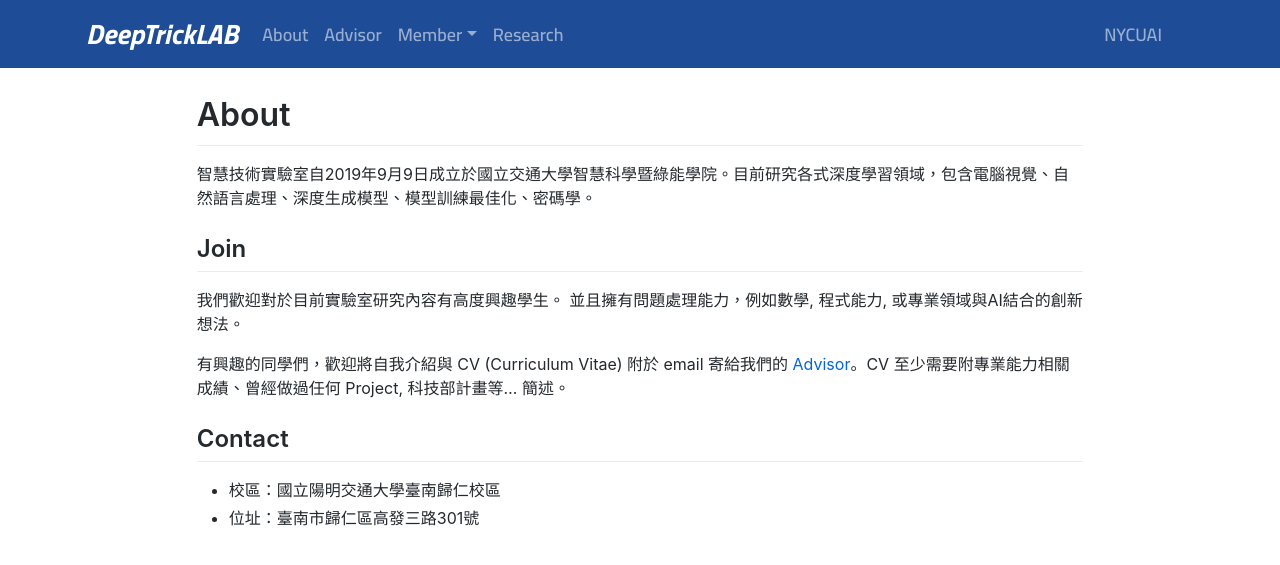
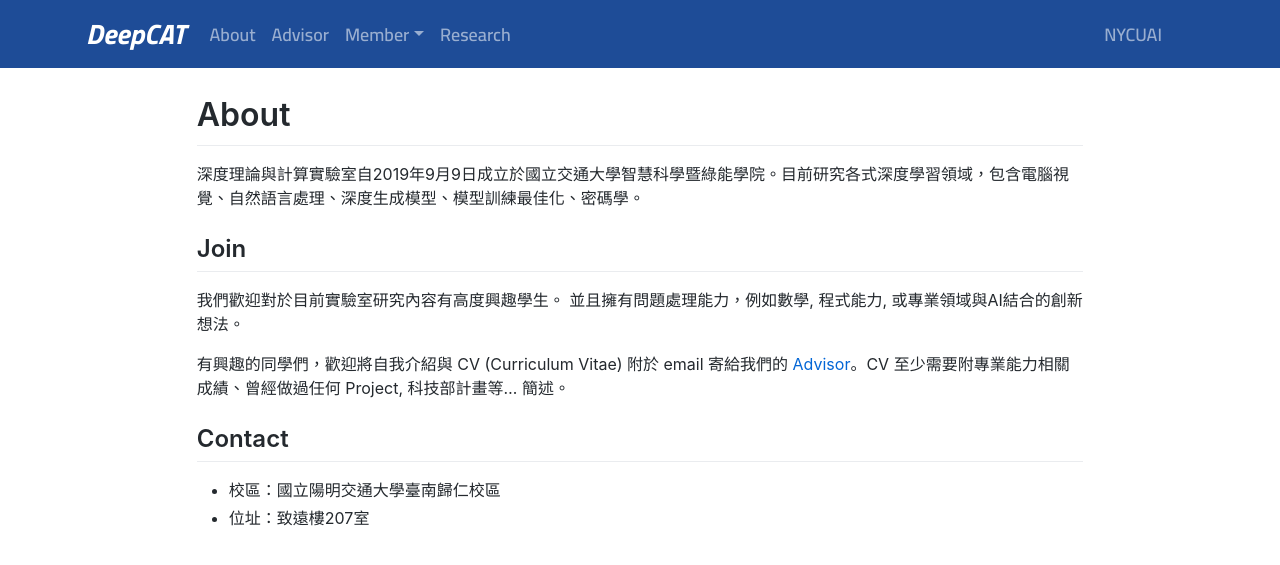
Before and after one commit to DeepTrickLab/deeptricklab.github.io, a Jekyll site: the page built from about.html, in a window 1280 px wide. Shown: the top 565 px of the page. Built offline with Jekyll 4.4.1, drawn with Linux system fonts in a browser that asks for light colours.

```diff
--- a/_layouts/cover_default.html
+++ b/_layouts/cover_default.html
@@ -4,7 +4,7 @@
     <meta name="viewport" content="width=device-width, initial-scale=1">
     <meta name="description" content="">
     <meta name="keywords" content="魏澤人,Tzer-Jen Wei,交大,陽明交大,AI學院,智慧科學暨綠能學院,台南校區,臺南歸仁校區">
-    <title>DeepTrickLAB</title>
+    <title>DeepCAT</title>
 
     <link rel="stylesheet" href="{{ '/assets/css/bootstrap.min.css' | relative_url }}">
     <link rel="stylesheet" href="{{ '/assets/css/cover.css' | relative_url }}">
@@ -19,7 +19,7 @@
         <div id="particles-js" class="cover-col d-flex align-items-start flex-column">
   <!--         <div class="my-auto m-5"></div> -->
           <div class="pt-5 my-sm-auto">
-            <div data-text="DeepTrickLAB" class="glitch cover-title">DeepTrickLAB</div>
+            <div data-text="DeepCAT" class="glitch cover-title">DeepCAT</div>
           </div>
           <div class="my-auto news-component mb-5" style="width:100%">
             <div class="news-title">NEWS</div>
--- a/_layouts/feature_default.html
+++ b/_layouts/feature_default.html
@@ -4,7 +4,7 @@
     <meta charset="utf-8">
     <meta name="author" content="Ching-Yu Chang">
     <meta name="viewport" content="width=device-width, initial-scale=1">
-    <title>{{ page.title }} - DeepTrickLAB</title>
+    <title>{{ page.title }} - DeepCAT</title>
 
     <link rel="stylesheet" href="{{ '/assets/css/bootstrap.min.css' | relative_url }}">
     <link rel="stylesheet" href="{{ '/assets/css/feature.css' | relative_url }}">
@@ -14,7 +14,7 @@
 <body>
     <nav class="navbar fixed-top navbar-expand-md navbar-dark bg-nctu-blue">
         <div class="container">
-          <a class="navbar-brand" href="{{ '/' | relative_url }}">DeepTrickLAB</a>
+          <a class="navbar-brand" href="{{ '/' | relative_url }}">DeepCAT</a>
           <button class="navbar-toggler border-0 shadow-none" type="button" data-toggle="collapse" data-target="#navbarNav" aria-controls="navbarNav" aria-expanded="false" aria-label="Toggle navigation">
             <span class="navbar-toggler-icon"></span>
           </button>
--- a/about.html
+++ b/about.html
@@ -3,7 +3,7 @@ layout: feature_md
 title: About
 ---
 # About
-智慧技術實驗室自2019年9月9日成立於國立交通大學智慧科學暨綠能學院。目前研究各式深度學習領域，包含電腦視覺、自然語言處理、深度生成模型、模型訓練最佳化、密碼學。
+深度理論與計算實驗室自2019年9月9日成立於國立交通大學智慧科學暨綠能學院。目前研究各式深度學習領域，包含電腦視覺、自然語言處理、深度生成模型、模型訓練最佳化、密碼學。
 
 ## Join
 我們歡迎對於目前實驗室研究內容有高度興趣學生。
@@ -13,4 +13,4 @@ title: About
 
 ## Contact
 * 校區：國立陽明交通大學臺南歸仁校區
-* 位址：臺南市歸仁區高發三路301號
+* 位址：致遠樓207室
```
Also changed, not shown: Gemfile (+5 -4 lines), _members/110_1_LiuTsungHsin.md (added, +9 -0 lines), _members/110_2_LinSsuTing.md (added, +9 -0 lines), _members/110_3_TsaiYuHsuan.md (added, +9 -0 lines), _members/110_4_LiuHsunChi.md (added, +9 -0 lines), _members/110_5_ChenShuHsuan.md (added, +9 -0 lines), 10 other files.
